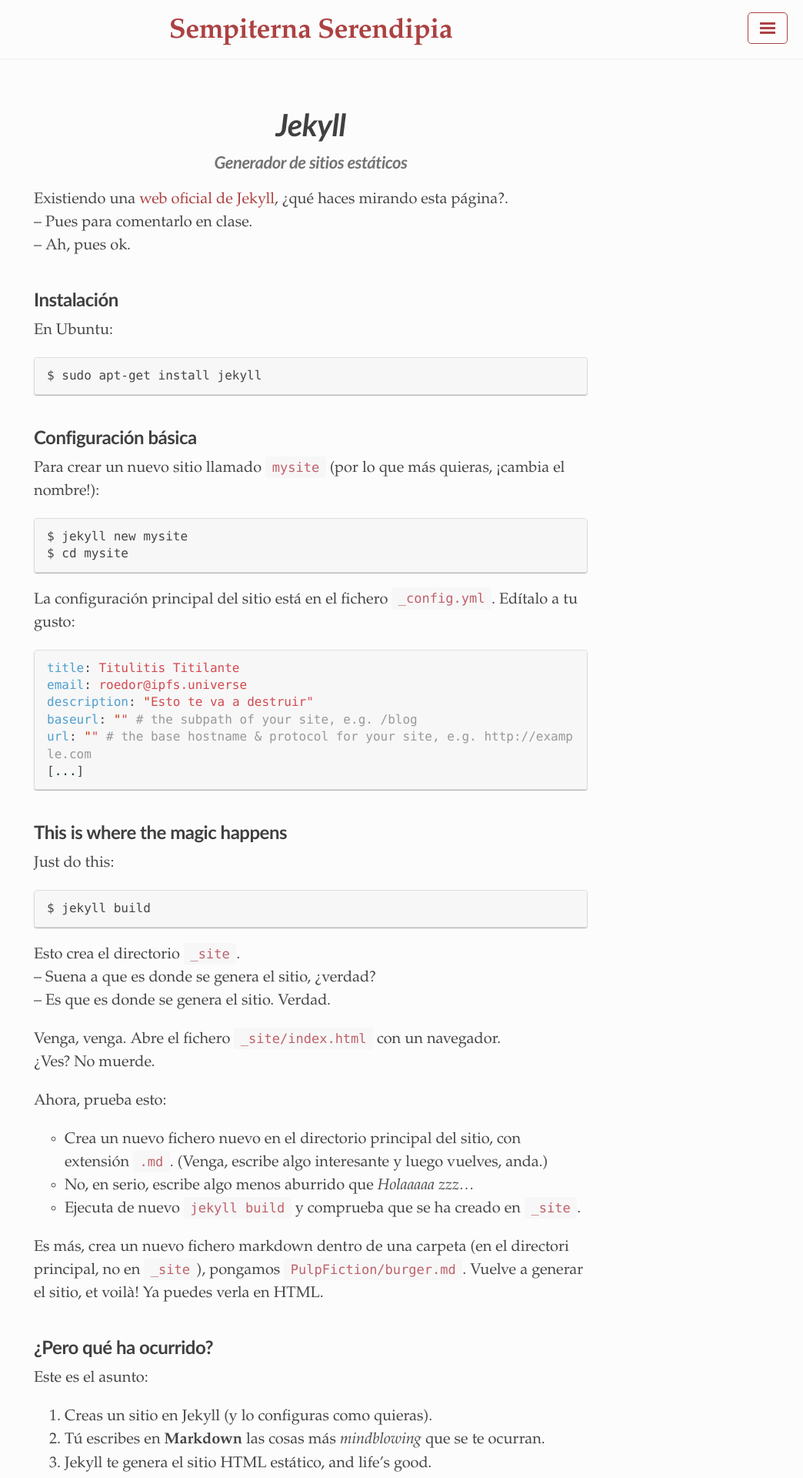
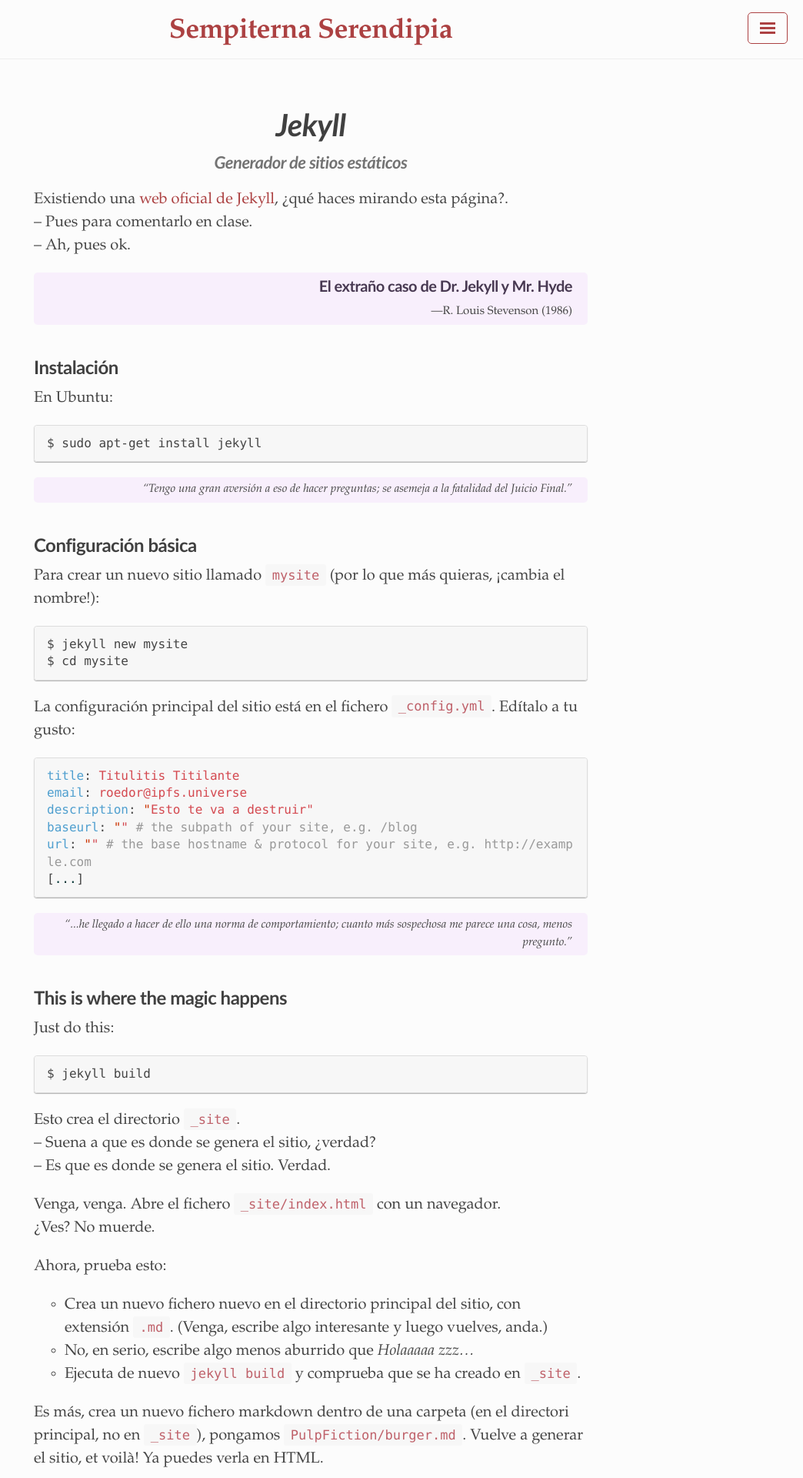
Before and after one commit to santi-gf/santi-gf.github.io, a Jekyll site: the page built from ser/jekyll.md, in a window 1280 px wide. Shown: the top 1920 px of the page at 77% size, without its empty margins (236-1280 px from the left). Built offline with Jekyll 4.4.1, drawn with Linux system fonts in a browser that asks for light colours; a style sheet for code colours, icons or effects is not loaded; some of the changed text lies outside the part shown.

Commit message:
Citas Jekyll

````diff
--- a/ser/jekyll.md
+++ b/ser/jekyll.md
@@ -3,11 +3,41 @@ layout: article
 title: Jekyll
 subtitle: Generador de sitios estáticos
 ---
+<style>
+  .hyde {
+    text-align: right;
+    color: ##454354;
+    background-color: #f8effc;
+    border-radius: 5px;
+    padding: 5px 20px;
+    margin: 0px;
+    font-size: 0.75rem;
+  }
+
+  .hyde h1 {
+    font-size: 1rem;
+    color: #483952;
+    margin-top: 0px;
+  }
+
+  .hyde p:last-child {
+    margin-bottom: 0px;
+  }
+
+</style>
 
 
 Existiendo una [web oficial de Jekyll](https://jekyllrb.com/), ¿qué haces mirando esta página?.<br>
 -- Pues para comentarlo en clase.<br>
 -- Ah, pues ok.
+
+
+
+<div class="hyde">
+<h1>El extraño caso de Dr. Jekyll y Mr. Hyde</h1>
+<p>—R. Louis Stevenson (1986)</p>
+</div>
+
 
 ## Instalación
 
@@ -15,6 +45,12 @@ En Ubuntu:
 
     $ sudo apt-get install jekyll
 
+
+<div class="hyde">
+<p><i>
+  “Tengo una gran aversión a eso de hacer preguntas; se asemeja a la fatalidad del Juicio Final.”
+</i></p>
+</div>
 
 ## Configuración básica
 
@@ -33,6 +69,15 @@ baseurl: "" # the subpath of your site, e.g. /blog
 url: "" # the base hostname & protocol for your site, e.g. http://example.com
 [...]
 ```
+
+
+
+<div class="hyde">
+<p><i>
+  “...he llegado a hacer de ello una norma de comportamiento; cuanto más sospechosa me parece una cosa, menos pregunto.”
+</i></p>
+</div>
+
 
 
 ## This is where the magic happens
@@ -55,6 +100,14 @@ Ahora, prueba esto:
 Es más, crea un nuevo fichero markdown dentro de una carpeta (en el directori principal, no en `_site`), pongamos `PulpFiction/burger.md`. Vuelve a generar el sitio, et voilà! Ya puedes verla en HTML.
 
 
+
+<div class="hyde">
+<p><i>
+  “Formular una pregunta equivale, muchas veces, a tirar una piedra. Suba usted a lo alto de una colina, tome una piedra y échela usted a rodar por la pendiente. La piedra arrastrará muchas otras y, sin que usted lo piense, el pobre diablo que cultiva lechugas en su huerta para pasar inofensivamente un día de asueto, sufrirá descalabros mortales y su viuda contraerá segundas nupcias.”
+</i></p>
+</div>
+
+
 ## ¿Pero qué ha ocurrido?
 
 Este es el asunto:
@@ -65,6 +118,12 @@ Este es el asunto:
 
 Suena sencillo, pero lo puede ser aún más con lo siguiente.
 
+
+<div class="hyde">
+<p><i>
+  “Y si soy el mayor de los pecadores, soy también la mayor de las víctimas.”
+</i></p>
+</div>
 
 ## Show me some action, please!
 
@@ -87,6 +146,18 @@ Esto de `jekyll serve` es lo que nos permite realizar el **desarrollo de la web*
 - Y también en **Windows Server**
 
 
+
+<div class="hyde" style="text-align: left;">
+<p>
+<b>I. Peterson:</b> What are you going to do?<br>
+<b>Dr. H. Jekyll:</b> Something so simple. I'm going to put an end to all that confusion.<br>
+<b>Mr. E. Hyde:</b> You're looking for a man named Hyde.<br>
+<b>Dr. H. Jekyll:</b> Hyde? I'M DR. HENRY JEKYLL!!
+</p>
+</div>
+
+<p></p>
+
 > That's all, folks!
 
 ---
````
